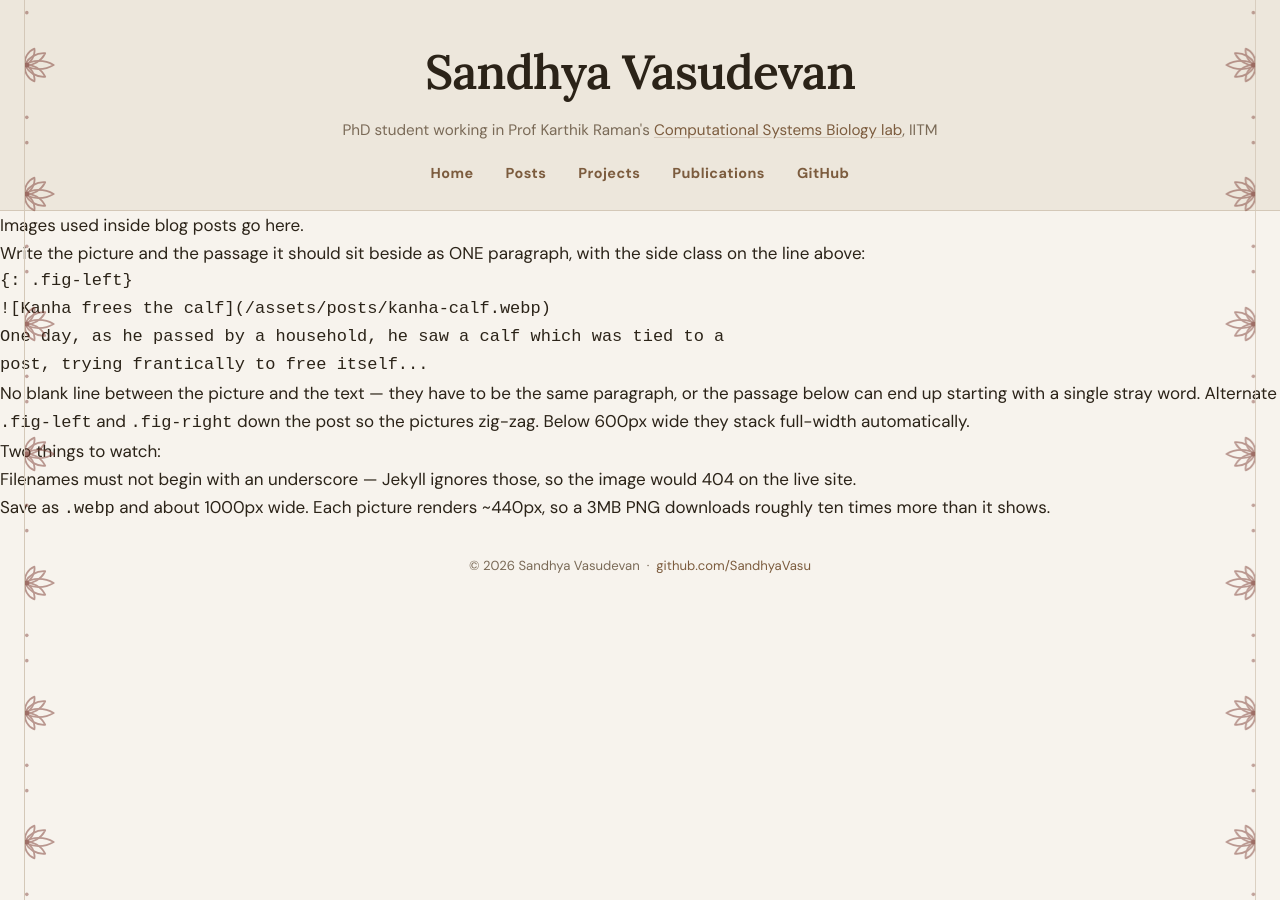
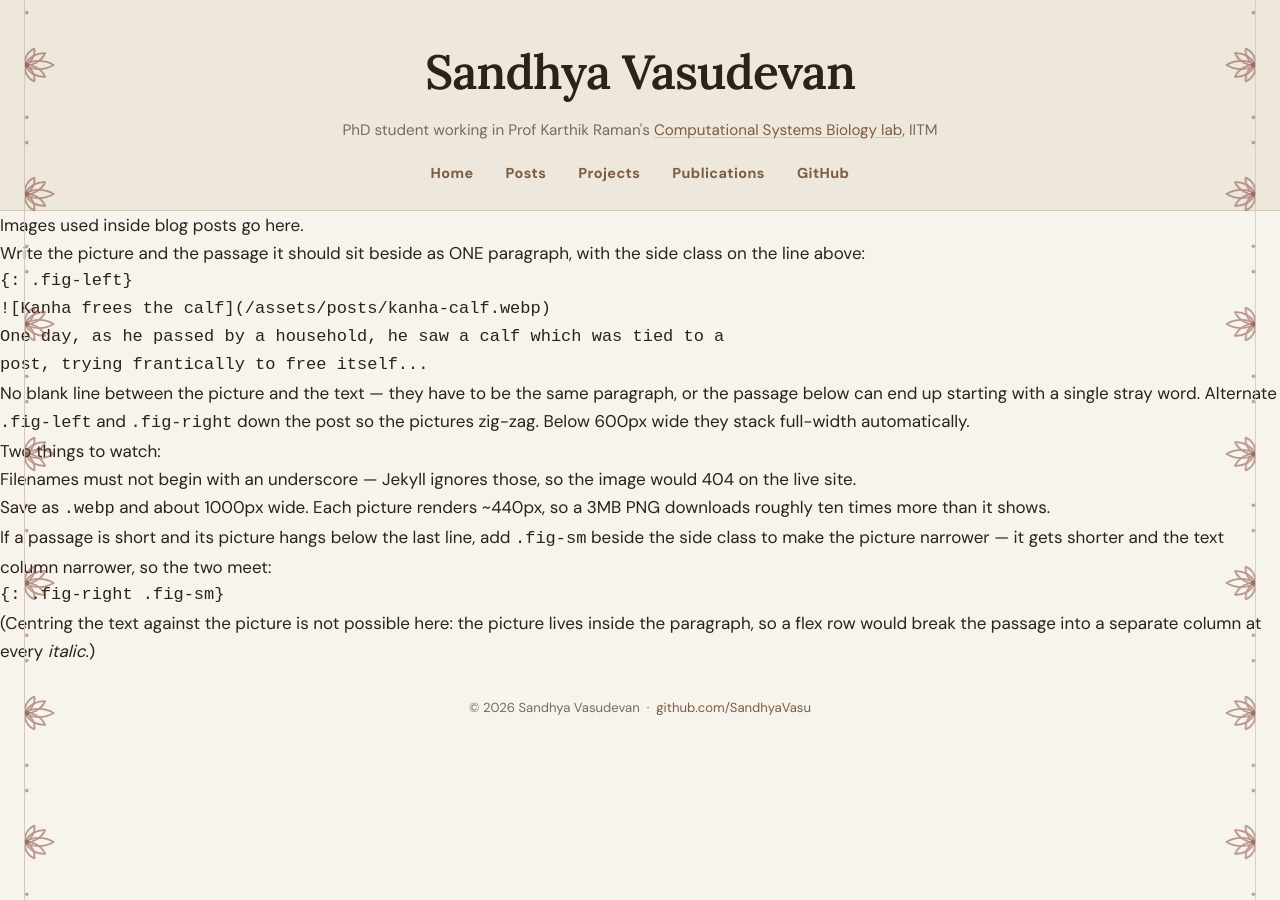
Before and after one commit to SandhyaVasu/SandhyaVasu.github.io, a Jekyll site: the page built from assets/posts/README.md, in a window 1280 px wide. Built offline with Jekyll 4.4.1, drawn with Linux system fonts in a browser that asks for light colours; our own code applies the rules of GitHub Pages for plain Markdown files.

Commit message:
Add .fig-sm for short passages; compress the two new post images
Vertically centring the text against its picture is not possible with the
current structure: the picture lives inside the paragraph, so making the
pair a flex row turns every inline element into its own flex item — the
passage with *tapasya*, *lila* and *maya* in it came out as seven narrow
columns. Verified, then dropped.

What does close the gap is a narrower picture: it gets shorter and the
text column gets narrower, so the two heights converge. At 45% the text
ended 89px above the picture's bottom; .fig-sm at 34% brings that to
about one line. Applied to the "As she peeped inside" passage; add
{: .fig-right .fig-sm} to any other short one. The phone rule still wins
below 600px, where pictures go full width either way.

stealing.png and redhanded.png were 6MB of PNG for pictures that render
334-442px. Re-encoded to WebP at 1000px: 583KB for the pair, a 90% cut.

Co-Authored-By: Claude Opus 5 <noreply@anthropic.com>
Claude-Session: https://claude.ai/code/session_01WNGz7gQ1s4VvMGhRHsjBhH

```diff
--- a/_layouts/default.html
+++ b/_layouts/default.html
@@ -673,6 +673,14 @@
     .post-body .fig-left  > img { float: left;  margin: 0.35rem 1.75rem 0.6rem 0; }
     .post-body .fig-right > img { float: right; margin: 0.35rem 0 0.6rem 1.75rem; }
 
+    /* A short passage leaves the picture hanging below the last line. Rather
+       than centre the text (impossible here — the picture lives inside the
+       paragraph, so flex would break the passage at every *italic* into its
+       own column), make the picture narrower: it gets shorter AND the text
+       column gets narrower, so the two meet in the middle. Add alongside the
+       side class:  {: .fig-right .fig-sm} */
+    .post-body .fig-sm > img { width: 34%; }
+
     /* Contain the floats, or they drag past the end of the article. */
     .post-body::after {
       content: '';
--- a/assets/posts/README.md
+++ b/assets/posts/README.md
@@ -19,3 +19,13 @@ Two things to watch:
   image would 404 on the live site.
 - Save as `.webp` and about 1000px wide. Each picture renders ~440px, so a
   3MB PNG downloads roughly ten times more than it shows.
+
+If a passage is short and its picture hangs below the last line, add
+`.fig-sm` beside the side class to make the picture narrower — it gets
+shorter and the text column narrower, so the two meet:
+
+    {: .fig-right .fig-sm}
+
+(Centring the text against the picture is not possible here: the picture
+lives inside the paragraph, so a flex row would break the passage into a
+separate column at every *italic*.)
```
Also changed, not shown: _posts/2026-09-03-the-mischief-monger-of-gokul.md (+3 -3 lines), assets/posts/redhanded.webp (added), assets/posts/stealing.webp (added), 2 other files.
